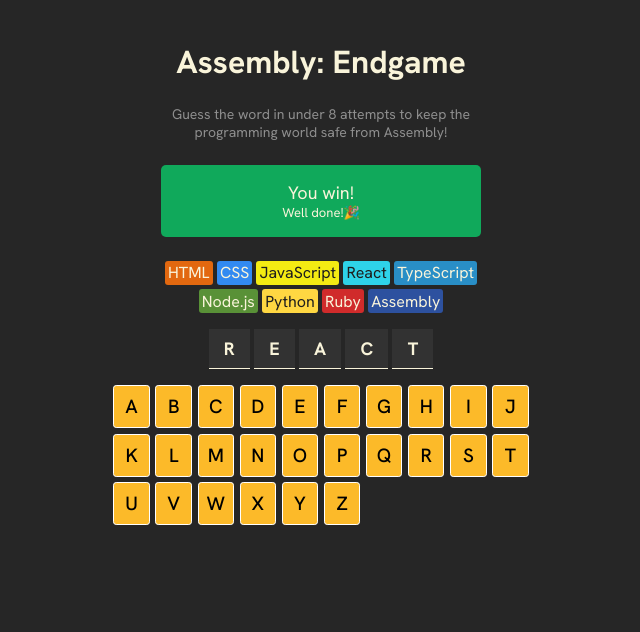
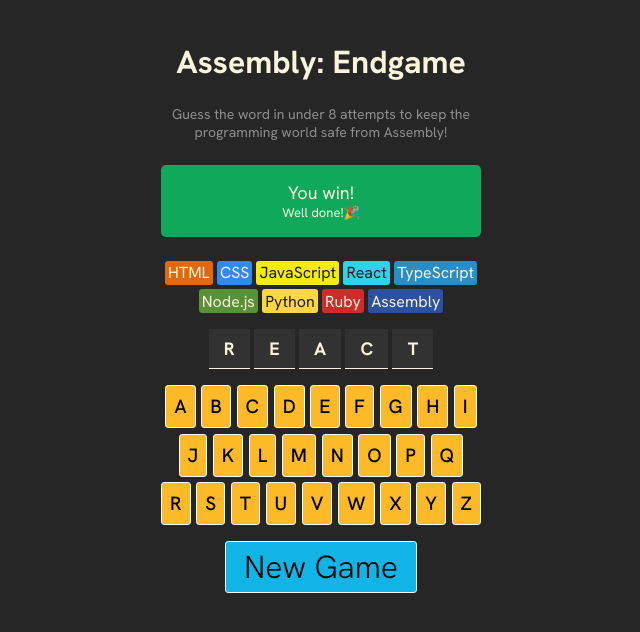
Before and after one commit to ppl-call-me-tima/assembly-endgame, a React (Vite) app: page / in a window 1280 px wide. Shown: the top 632 px of the page, without its empty margins (319-959 px from the left). Built offline with nearby package versions, Linux system fonts and the light colour scheme.

Commit message:
Add new game button and final touchup of keyboard

```diff
--- a/App.jsx
+++ b/App.jsx
@@ -41,6 +41,8 @@ export default function AssemblyEndgame() {
       <div className="keyboard">
         {keyboardChips}
       </div>
+
+      <button className="new-game">New Game</button>
     </main>
   )
 }
--- a/index.css
+++ b/index.css
@@ -17,6 +17,7 @@ main {
   display: flex;
   flex-direction: column;
   align-items: center;
+  max-width: 30vw;
 }
 
 .upper-box {
@@ -76,9 +77,12 @@ header>p {
 }
 
 .keyboard {
-  display: grid;
-  grid-template-columns: repeat(10, 1fr);
+  display: flex;
+  flex-wrap: wrap;
+  justify-content: center;
   gap: 0.35rem;
+  max-width: 25vw;
+  margin-bottom: 1rem;
 }
 
 .keyboard>button {
@@ -94,3 +98,16 @@ header>p {
 
   cursor: pointer;
 }
+
+button.new-game {
+  background-color: #11B5E5;
+  border: 1px solid white;
+  border-radius: 0.2rem;
+
+  font-family: "Hanken Grotesk";
+  font-size: 2rem;
+  font-weight: 300;
+
+  width: 60%;
+  padding: 0.25rem 0.75rem;
+}
```
